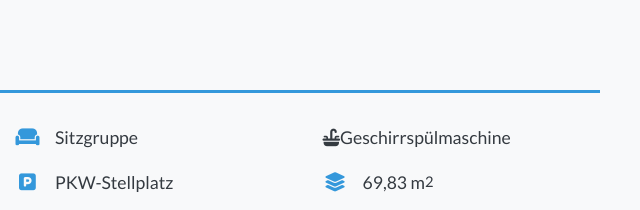
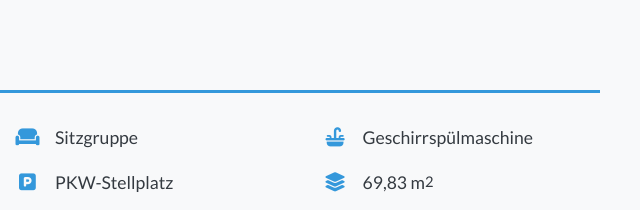
Before and after one commit to soloxjs/fewo, a plain HTML site: page index.html in a window 1280 px wide. Shown: the part 1180-1390 px from the top of the page, 640-1280 px from the left. Drawn offline with Linux system fonts and the light colour scheme.

Commit message:
Ausstattung

```diff
--- a/index.html
+++ b/index.html
@@ -645,7 +645,7 @@
                     <li><i class="icon fa-solid fa-utensils"></i>Küchenzeile</li>
                     <li><i class="icon fa-solid fa-tv"></i>Fernseher / Radio</li>
                     <li><i class="icon fa-solid fa-couch"></i>Sitzgruppe</li>
-                    <li><i class="fa-solid fa-sink"></i>Geschirrspülmaschine</li>
+                    <li><i class="icon fa-solid fa-sink"></i>Geschirrspülmaschine</li>
                     <li><i class="icon fa-solid fa-cloud-sun"></i>Überdachter Balkon</li>
                     <li><i class="icon fa-solid fa-bed"></i>Doppelbett, Einzelbett</li>
                     <li><i class="icon fa-solid fa-parking"></i>PKW-Stellplatz</li>
```
